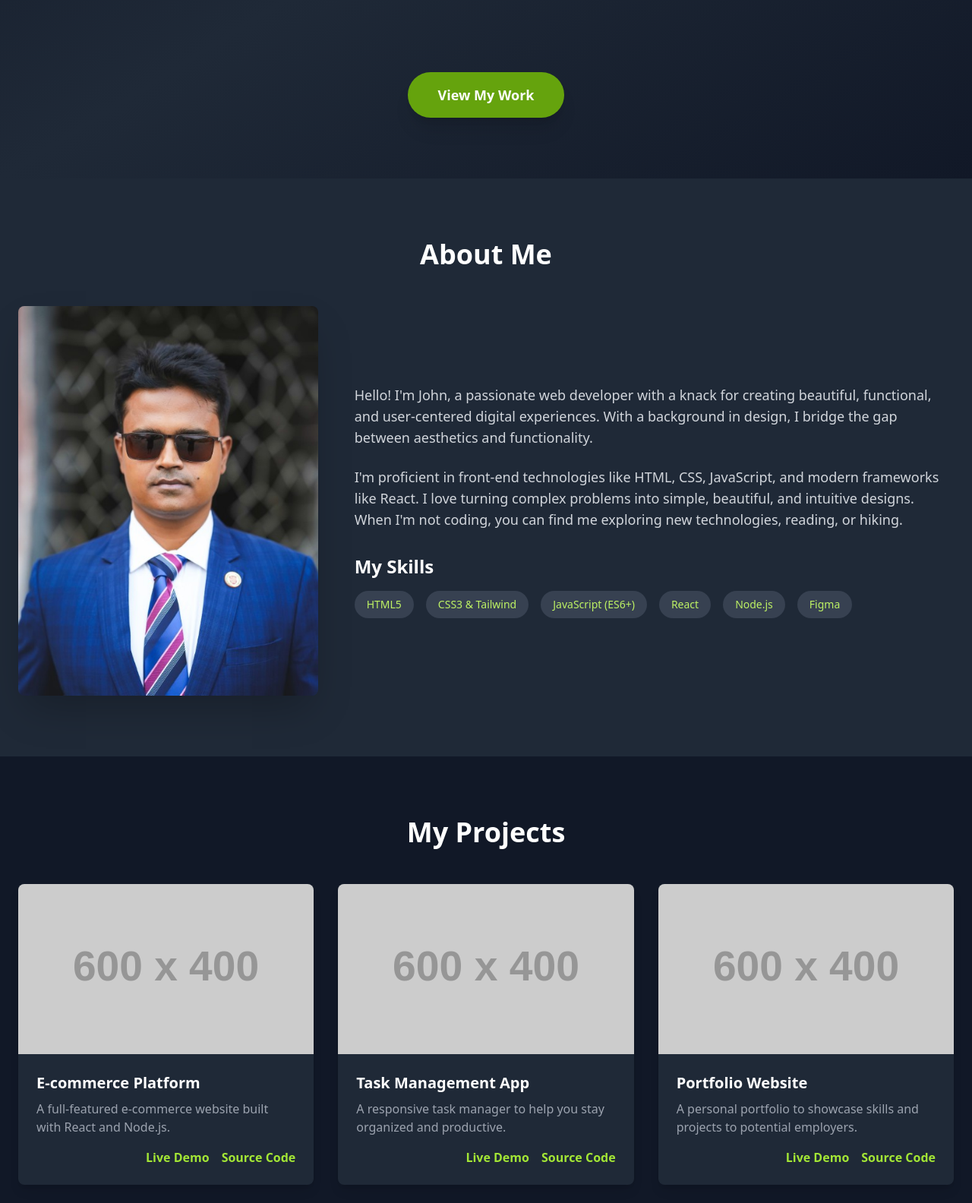
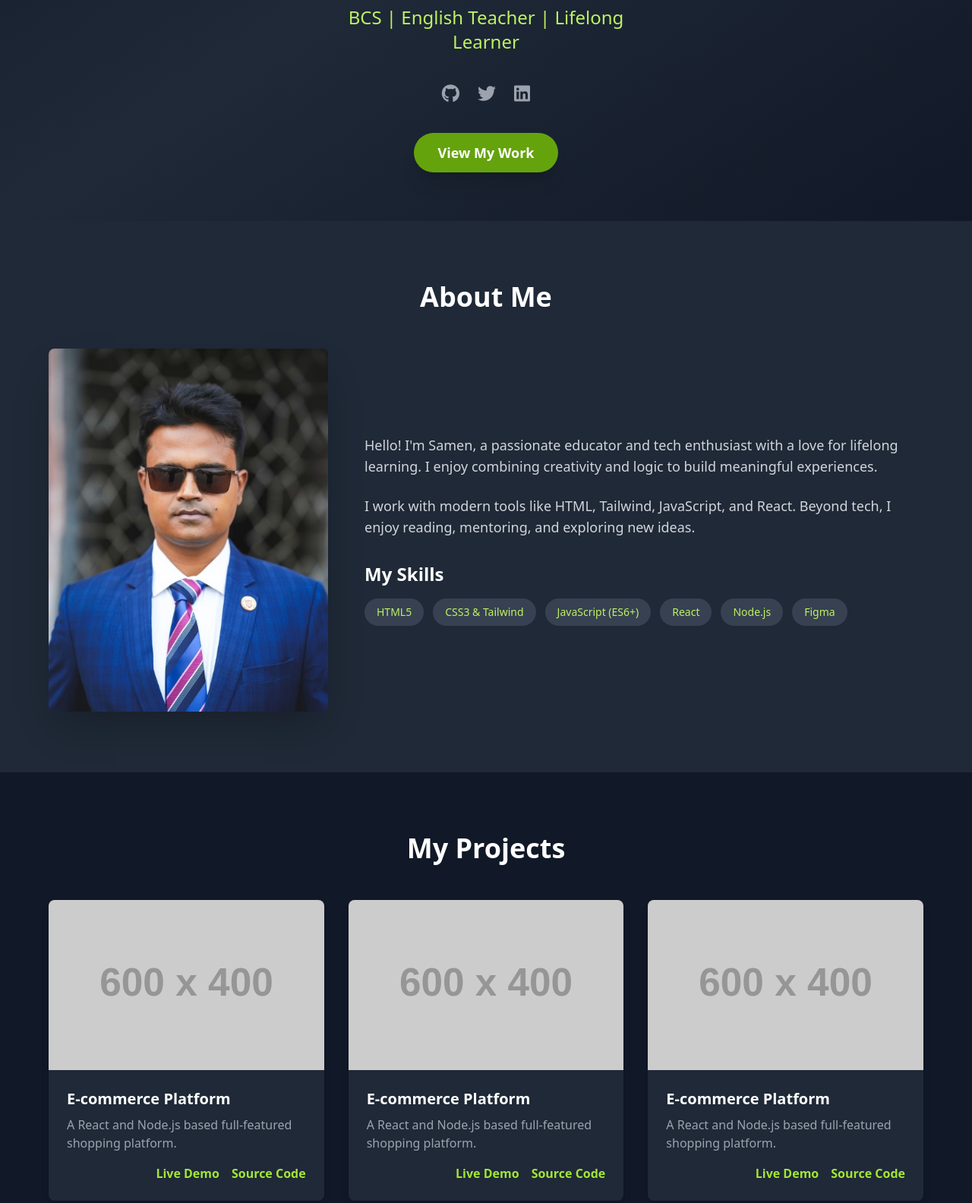
Before and after one commit to kanadkapil/SamenMajumderPortfolio, a plain HTML site: page index.html in a window 1280 px wide. Shown: the part 629-2213 px from the top of the page at 76% size. Drawn offline with nearby package versions, Linux system fonts and the light colour scheme; placeholder pictures from the web are drawn by us.

Commit message:
Add files via upload

```diff
--- a/index.html
+++ b/index.html
@@ -2,25 +2,25 @@
 <html lang="en" class="scroll-smooth">
 
 <head>
-    <meta charset="UTF-8">
-    <meta name="viewport" content="width=device-width, initial-scale=1.0">
+    <meta charset="UTF-8" />
+    <meta name="viewport" content="width=device-width, initial-scale=1.0" />
     <title>Samen Majumder - Personal Portfolio</title>
     <script src="https://cdn.tailwindcss.com"></script>
-    <link rel="preconnect" href="https://fonts.googleapis.com">
-    <link rel="preconnect" href="https://fonts.gstatic.com" crossorigin>
-    <link href="https://fonts.googleapis.com/css2?family=Inter:wght@400;500;600;700&display=swap" rel="stylesheet">
-    <style>
+    <link rel="preconnect" href="https://fonts.googleapis.com" />
+    <link rel="preconnect" href="https://fonts.gstatic.com" crossorigin />
+    <!-- Font Awesome CDN -->
+    <link rel="stylesheet" href="https://cdnjs.cloudflare.com/ajax/libs/font-awesome/6.5.0/css/all.min.css" />
 
-    </style>
+    <link href="https://fonts.googleapis.com/css2?family=Inter:wght@400;500;600;700&display=swap" rel="stylesheet" />
 </head>
 
-<body class="bg-gray-900 text-gray-200">
+<body class="bg-gray-900 text-gray-200 font-inter">
 
     <!-- Header -->
     <header class="bg-gray-900/80 backdrop-blur-sm fixed top-0 left-0 right-0 z-50 border-b border-gray-700">
         <div class="container mx-auto px-6 py-4 flex justify-between items-center">
             <a href="#" class="text-3xl font-bold text-lime-400 hover:text-lime-300 transition-colors">SM</a>
-            <nav class="hidden md:flex space-x-8">
+            <nav class="hidden md:flex space-x-6">
                 <a href="#home" class="text-gray-300 hover:text-lime-400 transition-colors">Home</a>
                 <a href="#about" class="text-gray-300 hover:text-lime-400 transition-colors">About</a>
                 <a href="#projects" class="text-gray-300 hover:text-lime-400 transition-colors">Projects</a>
@@ -35,109 +35,88 @@
             </button>
         </div>
         <!-- Mobile Menu -->
-        <div id="mobile-menu" class="hidden md:hidden">
-            <a href="#home" class="block py-2 px-6 text-sm text-gray-300 hover:bg-gray-800">Home</a>
-            <a href="#about" class="block py-2 px-6 text-sm text-gray-300 hover:bg-gray-800">About</a>
-            <a href="#projects" class="block py-2 px-6 text-sm text-gray-300 hover:bg-gray-800">Projects</a>
-            <a href="#contact" class="block py-2 px-6 text-sm text-gray-300 hover:bg-gray-800">Contact</a>
+        <div id="mobile-menu" class="hidden md:hidden flex flex-col space-y-2 pb-4 px-6 transition-all duration-300">
+            <a href="#home" class="text-gray-300 hover:text-lime-400 transition-colors">Home</a>
+            <a href="#about" class="text-gray-300 hover:text-lime-400 transition-colors">About</a>
+            <a href="#projects" class="text-gray-300 hover:text-lime-400 transition-colors">Projects</a>
+            <a href="#contact" class="text-gray-300 hover:text-lime-400 transition-colors">Contact</a>
         </div>
     </header>
 
-    <main class="pt-16">
+    <main class="pt-20">
         <!-- Hero Section -->
         <section id="home"
-            class="min-h-screen flex items-center justify-center bg-gradient-to-br from-gray-900 via-gray-800 to-gray-900 py-16">
-            <div class="container mx-auto px-6 text-center">
+            class="min-h-screen flex items-center justify-center bg-gradient-to-br from-gray-900 via-gray-800 to-gray-900 py-16 px-6">
+            <div class="max-w-4xl mx-auto text-center">
                 <div class="flex flex-col items-center">
-
-                    <!-- Profile Picture -->
-                    <div class="relative w-60 h-60 md:w-80 md:h-80 mb-10">
+                    <div class="relative w-80 h-80 sm:w-96 sm:h-96 mb-8">
                         <img src="assets/PicA2.jpg" alt="Samen Majumder"
-                            class="w-full h-full object-cover rounded-full shadow-2xl border-1 border-lime-500 transition-transform duration-400 hover:scale-105" />
+                            class="w-full h-full object-cover rounded-full shadow-2xl transition-transform duration-300 hover:scale-105" />
                     </div>
 
-                    <!-- Heading -->
-                    <h1 class="text-4xl md:text-6xl font-extrabold text-white mb-4 leading-tight">
+                    <h1 class="text-3xl sm:text-4xl md:text-6xl font-extrabold text-white mb-4 leading-tight">
                         Hi, I'm <span class="text-lime-400">Samen Majumder</span>
                     </h1>
-
-                    <!-- Subheading -->
-                    <p class="text-xl md:text-2xl text-lime-300 font-medium mb-10 max-w-xl">
+                    <p class="text-base sm:text-lg md:text-2xl text-lime-300 font-medium mb-10 max-w-md">
                         BCS | English Teacher | Lifelong Learner
                     </p>
 
-                    <!-- Social Icons -->
                     <div class="flex justify-center space-x-6 mb-10">
                         <!-- GitHub -->
-                        <a href="#" target="_blank" rel="noopener noreferrer" aria-label="GitHub"
-                            class="text-gray-400 hover:text-lime-400 transition-transform duration-300 transform hover:scale-125">
-                            <svg class="w-8 h-8" fill="currentColor" viewBox="0 0 24 24" aria-hidden="true">
-                                <path fill-rule="evenodd" d="..." clip-rule="evenodd" />
-                            </svg>
+                        <a href="https://github.com/yourusername" target="_blank"
+                            class="text-gray-400 hover:text-lime-400 transform transition hover:scale-125">
+                            <i class="fab fa-github fa-xl"></i>
                         </a>
 
                         <!-- Twitter -->
-                        <a href="#" target="_blank" rel="noopener noreferrer" aria-label="Twitter"
-                            class="text-gray-400 hover:text-lime-400 transition-transform duration-300 transform hover:scale-125">
-                            <svg class="w-8 h-8" fill="currentColor" viewBox="0 0 24 24" aria-hidden="true">
-                                <path d="..." />
-                            </svg>
+                        <a href="https://twitter.com/yourhandle" target="_blank"
+                            class="text-gray-400 hover:text-lime-400 transform transition hover:scale-125">
+                            <i class="fab fa-twitter fa-xl"></i>
                         </a>
 
                         <!-- LinkedIn -->
-                        <a href="#" target="_blank" rel="noopener noreferrer" aria-label="LinkedIn"
-                            class="text-gray-400 hover:text-lime-400 transition-transform duration-300 transform hover:scale-125">
-                            <svg class="w-8 h-8" fill="currentColor" viewBox="0 0 24 24" aria-hidden="true">
-                                <path fill-rule="evenodd" d="..." clip-rule="evenodd" />
-                            </svg>
+                        <a href="https://linkedin.com/in/yourusername" target="_blank"
+                            class="text-gray-400 hover:text-lime-400 transform transition hover:scale-125">
+                            <i class="fab fa-linkedin fa-xl"></i>
                         </a>
                     </div>
 
-                    <!-- Call to Action Button -->
+
                     <a href="#projects"
-                        class="bg-lime-600 text-white font-semibold text-lg px-10 py-4 rounded-full shadow-xl hover:bg-lime-700 transition-all duration-300 transform hover:scale-105">
+                        class="bg-lime-600 text-white font-semibold text-lg px-8 py-3 rounded-full shadow-xl hover:bg-lime-700 transition hover:scale-105">
                         View My Work
                     </a>
                 </div>
             </div>
         </section>
 
-
-
         <!-- About Section -->
-        <section id="about" class="py-20 bg-gray-800">
-            <div class="container mx-auto px-6">
+        <section id="about" class="py-20 bg-gray-800 px-6">
+            <div class="max-w-6xl mx-auto">
                 <h2 class="text-3xl md:text-4xl font-bold text-center text-white mb-12">About Me</h2>
-                <div class="flex flex-col md:flex-row items-center gap-12">
-                    <div class="md:w-1/3">
-                        <img src="assets/PicA3_vertical.jpg" alt="About Me Image" class="rounded-lg shadow-2xl w-full">
+                <div class="flex flex-col md:flex-row items-center gap-12 text-center md:text-left">
+                    <div class="md:w-1/3 w-full">
+                        <img src="assets/PicA3_vertical.jpg" alt="About Me" class="rounded-lg shadow-2xl w-full" />
                     </div>
-                    <div class="md:w-2/3">
-                        <p class="text-lg text-gray-300 mb-6">
-                            Hello! I'm John, a passionate web developer with a knack for creating beautiful, functional,
-                            and user-centered digital experiences. With a background in design, I bridge the gap between
-                            aesthetics and functionality.
+                    <div class="md:w-2/3 w-full">
+                        <p class="text-base sm:text-lg text-gray-300 mb-6">
+                            Hello! I'm Samen, a passionate educator and tech enthusiast with a love for lifelong
+                            learning. I enjoy combining creativity and logic to build meaningful experiences.
                         </p>
-                        <p class="text-lg text-gray-300 mb-8">
-                            I'm proficient in front-end technologies like HTML, CSS, JavaScript, and modern frameworks
-                            like React. I love turning complex problems into simple, beautiful, and intuitive designs.
-                            When I'm not coding, you can find me exploring new technologies, reading, or hiking.
+                        <p class="text-base sm:text-lg text-gray-300 mb-8">
+                            I work with modern tools like HTML, Tailwind, JavaScript, and React. Beyond tech, I enjoy
+                            reading, mentoring, and exploring new ideas.
                         </p>
                         <h3 class="text-2xl font-semibold text-white mb-4">My Skills</h3>
-                        <div class="flex flex-wrap gap-4">
-                            <span
-                                class="bg-gray-700 text-lime-300 text-sm font-medium px-4 py-2 rounded-full">HTML5</span>
-                            <span class="bg-gray-700 text-lime-300 text-sm font-medium px-4 py-2 rounded-full">CSS3 &
+                        <div class="flex flex-wrap gap-3 justify-center md:justify-start">
+                            <span class="bg-gray-700 text-lime-300 text-sm px-4 py-2 rounded-full">HTML5</span>
+                            <span class="bg-gray-700 text-lime-300 text-sm px-4 py-2 rounded-full">CSS3 &
                                 Tailwind</span>
-                            <span
-                                class="bg-gray-700 text-lime-300 text-sm font-medium px-4 py-2 rounded-full">JavaScript
+                            <span class="bg-gray-700 text-lime-300 text-sm px-4 py-2 rounded-full">JavaScript
                                 (ES6+)</span>
-                            <span
-                                class="bg-gray-700 text-lime-300 text-sm font-medium px-4 py-2 rounded-full">React</span>
-                            <span
-                                class="bg-gray-700 text-lime-300 text-sm font-medium px-4 py-2 rounded-full">Node.js</span>
-                            <span
-                                class="bg-gray-700 text-lime-300 text-sm font-medium px-4 py-2 rounded-full">Figma</span>
+                            <span class="bg-gray-700 text-lime-300 text-sm px-4 py-2 rounded-full">React</span>
+                            <span class="bg-gray-700 text-lime-300 text-sm px-4 py-2 rounded-full">Node.js</span>
+                            <span class="bg-gray-700 text-lime-300 text-sm px-4 py-2 rounded-full">Figma</span>
                         </div>
                     </div>
                 </div>
@@ -145,88 +124,88 @@
         </section>
 
         <!-- Projects Section -->
-        <section id="projects" class="py-20 bg-gray-900">
-            <div class="container mx-auto px-6">
+        <section id="projects" class="py-20 bg-gray-900 px-6">
+            <div class="max-w-6xl mx-auto">
                 <h2 class="text-3xl md:text-4xl font-bold text-center text-white mb-12">My Projects</h2>
                 <div class="grid grid-cols-1 md:grid-cols-2 lg:grid-cols-3 gap-8">
-                    <!-- Project Card 1 -->
+
+                    <!-- Project Cards (reuse structure) -->
                     <div
                         class="bg-gray-800 rounded-lg overflow-hidden shadow-lg transform hover:-translate-y-2 transition-transform duration-300">
-                        <img src="https://placehold.co/600x400/4f46e5/1f2937?text=Project+One" alt="Project 1"
-                            class="w-full h-56 object-cover">
-                        <div class="p-6">
+                        <img src="https://placehold.co/600x400/4f46e5/1f2937?text=Project+One"
+                            class="w-full h-56 object-cover" />
+                        <div class="p-6 text-center md:text-left">
                             <h3 class="text-xl font-bold text-white mb-2">E-commerce Platform</h3>
-                            <p class="text-gray-400 mb-4">A full-featured e-commerce website built with React and
-                                Node.js.</p>
-                            <div class="flex justify-end space-x-4">
+                            <p class="text-gray-400 mb-4">A React and Node.js based full-featured shopping platform.</p>
+                            <div class="flex justify-center md:justify-end space-x-4">
                                 <a href="#" class="text-lime-400 hover:text-lime-300 font-semibold">Live Demo</a>
                                 <a href="#" class="text-lime-400 hover:text-lime-300 font-semibold">Source Code</a>
                             </div>
                         </div>
                     </div>
-                    <!-- Project Card 2 -->
+                    <!-- Duplicate and update for other projects -->
+                    <!-- Project Cards (reuse structure) -->
                     <div
                         class="bg-gray-800 rounded-lg overflow-hidden shadow-lg transform hover:-translate-y-2 transition-transform duration-300">
-                        <img src="https://placehold.co/600x400/10b981/1f2937?text=Project+Two" alt="Project 2"
-                            class="w-full h-56 object-cover">
-                        <div class="p-6">
-                            <h3 class="text-xl font-bold text-white mb-2">Task Management App</h3>
-                            <p class="text-gray-400 mb-4">A responsive task manager to help you stay organized and
-                                productive.</p>
-                            <div class="flex justify-end space-x-4">
+                        <img src="https://placehold.co/600x400/4f46e5/1f2937?text=Project+One"
+                            class="w-full h-56 object-cover" />
+                        <div class="p-6 text-center md:text-left">
+                            <h3 class="text-xl font-bold text-white mb-2">E-commerce Platform</h3>
+                            <p class="text-gray-400 mb-4">A React and Node.js based full-featured shopping platform.</p>
+                            <div class="flex justify-center md:justify-end space-x-4">
                                 <a href="#" class="text-lime-400 hover:text-lime-300 font-semibold">Live Demo</a>
                                 <a href="#" class="text-lime-400 hover:text-lime-300 font-semibold">Source Code</a>
                             </div>
                         </div>
                     </div>
-                    <!-- Project Card 3 -->
+                    <!-- Duplicate and update for other projects -->
+                    <!-- Project Cards (reuse structure) -->
                     <div
                         class="bg-gray-800 rounded-lg overflow-hidden shadow-lg transform hover:-translate-y-2 transition-transform duration-300">
-                        <img src="https://placehold.co/600x400/f59e0b/1f2937?text=Project+Three" alt="Project 3"
-                            class="w-full h-56 object-cover">
-                        <div class="p-6">
-                            <h3 class="text-xl font-bold text-white mb-2">Portfolio Website</h3>
-                            <p class="text-gray-400 mb-4">A personal portfolio to showcase skills and projects to
-                                potential employers.</p>
-                            <div class="flex justify-end space-x-4">
+                        <img src="https://placehold.co/600x400/4f46e5/1f2937?text=Project+One"
+                            class="w-full h-56 object-cover" />
+                        <div class="p-6 text-center md:text-left">
+                            <h3 class="text-xl font-bold text-white mb-2">E-commerce Platform</h3>
+                            <p class="text-gray-400 mb-4">A React and Node.js based full-featured shopping platform.</p>
+                            <div class="flex justify-center md:justify-end space-x-4">
                                 <a href="#" class="text-lime-400 hover:text-lime-300 font-semibold">Live Demo</a>
                                 <a href="#" class="text-lime-400 hover:text-lime-300 font-semibold">Source Code</a>
                             </div>
                         </div>
                     </div>
+                    <!-- Duplicate and update for other projects -->
+
                 </div>
             </div>
         </section>
 
         <!-- Contact Section -->
-        <section id="contact" class="py-20 bg-gray-800">
-            <div class="container mx-auto px-6">
+        <section id="contact" class="py-20 bg-gray-800 px-6">
+            <div class="max-w-2xl mx-auto">
                 <h2 class="text-3xl md:text-4xl font-bold text-center text-white mb-12">Get In Touch</h2>
-                <div class="max-w-2xl mx-auto">
                 <form action="#" method="POST" class="space-y-6">
                     <div>
                         <label for="name" class="block text-sm font-medium text-gray-300">Full Name</label>
-                            <input type="text" name="name" id="name" autocomplete="name"
-                                class="mt-1 block w-full bg-gray-700 border-gray-600 rounded-md shadow-sm py-3 px-4 text-white focus:outline-none focus:ring-lime-500 focus:border-lime-500">
+                        <input type="text" name="name" id="name"
+                            class="mt-1 block w-full bg-gray-700 border border-gray-600 rounded-md py-3 px-4 text-white focus:ring-lime-500 focus:border-lime-500" />
                     </div>
                     <div>
                         <label for="email" class="block text-sm font-medium text-gray-300">Email Address</label>
-                            <input type="email" name="email" id="email" autocomplete="email"
-                                class="mt-1 block w-full bg-gray-700 border-gray-600 rounded-md shadow-sm py-3 px-4 text-white focus:outline-none focus:ring-lime-500 focus:border-lime-500">
+                        <input type="email" name="email" id="email"
+                            class="mt-1 block w-full bg-gray-700 border border-gray-600 rounded-md py-3 px-4 text-white focus:ring-lime-500 focus:border-lime-500" />
                     </div>
                     <div>
                         <label for="message" class="block text-sm font-medium text-gray-300">Message</label>
-                            <textarea id="message" name="message" rows="4"
-                                class="mt-1 block w-full bg-gray-700 border-gray-600 rounded-md shadow-sm py-3 px-4 text-white focus:outline-none focus:ring-lime-500 focus:border-lime-500"></textarea>
+                        <textarea name="message" id="message" rows="4"
+                            class="mt-1 block w-full bg-gray-700 border border-gray-600 rounded-md py-3 px-4 text-white focus:ring-lime-500 focus:border-lime-500"></textarea>
                     </div>
                     <div class="text-center">
                         <button type="submit"
-                                class="inline-flex justify-center py-3 px-8 border border-transparent shadow-sm text-base font-medium rounded-full text-white bg-lime-600 hover:bg-lime-700 focus:outline-none focus:ring-2 focus:ring-offset-2 focus:ring-lime-500 transition-all transform hover:scale-105">
+                            class="inline-flex justify-center py-3 px-8 border border-transparent shadow-sm text-base font-medium rounded-full text-white bg-lime-600 hover:bg-lime-700 focus:ring-2 focus:ring-offset-2 focus:ring-lime-500 transition hover:scale-105">
                             Send Message
                         </button>
                     </div>
                 </form>
-                </div>
             </div>
         </section>
     </main>
@@ -240,13 +219,22 @@
 
     <!-- Scroll to Top Button -->
     <button id="to-top-button" title="Go To Top"
-        class="hidden fixed z-50 bottom-10 right-10 p-4 border-0 w-14 h-14 rounded-full shadow-md bg-lime-600 hover:bg-indigo-700 text-white text-lg font-semibold transition-colors duration-300">
-        <svg xmlns="http://www.w3.org/2000/svg" viewBox="0 0 24 24" fill="currentColor" class="w-6 h-6">
+        class="hidden fixed z-50 bottom-10 right-10 p-4 w-14 h-14 rounded-full shadow-md bg-lime-600 hover:bg-indigo-700 text-white transition-colors duration-300">
+        <svg xmlns="http://www.w3.org/2000/svg" fill="currentColor" class="w-6 h-6" viewBox="0 0 24 24">
             <path d="M12 4l8 8h-6v8h-4v-8H4l8-8z" />
         </svg>
         <span class="sr-only">Go to top</span>
     </button>
 
+    <!-- JS for hamburger menu toggle -->
+    <script>
+        const menuBtn = document.getElementById('mobile-menu-button');
+        const mobileMenu = document.getElementById('mobile-menu');
+
+        menuBtn.addEventListener('click', () => {
+            mobileMenu.classList.toggle('hidden');
+        });
+    </script>
 </body>
 
 </html>
```
Lines whose indentation alone changed are shown as unchanged.
